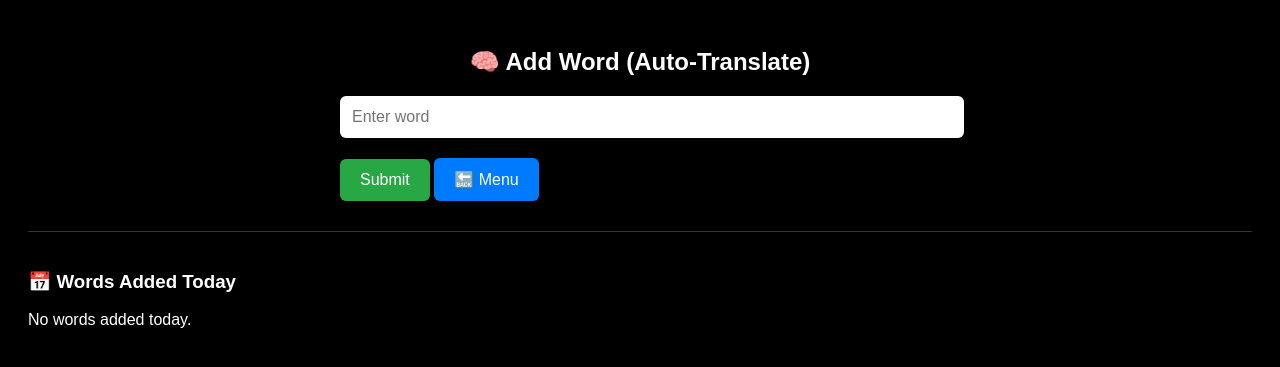
After one commit to nediHD/LingoLoop, a PHP site: page /add_word.php in a window 1280 px wide. The commit adds this page. Shown: the top 367 px of the page. Run offline with PHP 8.4, Linux system fonts and the light colour scheme; the visitor is signed in with stand-in values (Sample User, id 1); tables that the repository leaves empty or names only in its code hold one stand-in row (values such as "Sample post"); a stand-in replaces the project's code that opens the database connection; some libraries are stand-ins or nearby versions.

Commit message:
Progress made

```diff
--- a/models/VocabularyManager.php
+++ b/models/VocabularyManager.php
@@ -9,11 +9,25 @@ class VocabularyManager
         $this->db = $db;
     }
 
-    public function addWordToProfile($userId, $word, $translation,)
+    public function translation_to($term) {
+        $escapedInput = escapeshellarg($term);
+        $pythonScript = BASE_PATH . "/models/ai_translation.py";
+        $command = "python" . escapeshellarg($pythonScript) . " $escapedInput";
+        $output = shell_exec($command);
+        $translation = json_decode($output, true);
+
+        if ($translation === null) {
+            error_log("❌ Translation failed. Raw output: $output");
+        }
+
+        return $translation;
+    }
+
+    public function addWordToProfile($userId, $word, $translation)
     {
         $stmt = $this->db->prepare("INSERT INTO user_vocabulary
-            (user_id, term, translation, date_added, last_used, points, next_review_date, review_days)
-            VALUES (?, ?, ?, NOW(), NULL, 0, NOW(),0)");
+            (user_id, term, translation, date_added,  points, next_review_date, review_days)
+            VALUES (?, ?, ?, NOW(),  0, NOW(),0)");
 
         $stmt->bind_param("iss", $userId, $word, $translation);
         $stmt->execute();
--- /dev/null
+++ b/view/add_word.php
@@ -0,0 +1,143 @@
+<?php
+define('BASE_PATH', dirname(__DIR__));
+require_once BASE_PATH . '/models/SessionManager.php';
+require_once BASE_PATH . '/models/VocabularyManager.php';
+require_once BASE_PATH . '/models/Database.php';
+
+SessionManager::startSession();
+
+if (!SessionManager::isLoggedIn()) {
+    header("Location: /lingoloop/view/index.php?action=login");
+    exit();
+}
+
+$db = Database::getInstance();
+$userId = $_SESSION['user_id'] ?? null;
+$vocabManager = new VocabularyManager($db);
+
+if ($_SERVER['REQUEST_METHOD'] === 'POST' ) {
+    $word = trim($_POST['term']);
+    if ($word) {
+        $translation = $vocabManager->translation_to($word);
+        if ($word && $translation) {
+            $vocabManager->addWordToProfile($userId, $word, $translation);
+        } else {
+            echo "<p style='color:red;'>❌ Translation failed. Please check your internet connection or AI service.</p>";
+
+        }
+
+    }
+}
+
+// Današnje reči
+$todayWords = array_filter(
+    $vocabManager->getAllWords($userId),
+    fn($word) => $word['date_added'] === date('Y-m-d')
+);
+
+// Brisanje
+if (isset($_GET['delete'])) {
+    $wordId = intval($_GET['delete']);
+    $vocabManager->deleteWord($wordId);
+    header("Location: add_words.php");
+    exit();
+}
+?>
+
+<!DOCTYPE html>
+<html lang="en">
+<head>
+    <meta charset="UTF-8">
+    <title>Add Word (Auto Translation)</title>
+    <meta name="viewport" content="width=device-width, initial-scale=1.0">
+    <style>
+        body { background-color: #000; color: #fff; font-family: Arial, sans-serif; padding: 20px; }
+        h2 { text-align: center; margin-bottom: 20px; }
+
+        form { max-width: 600px; margin: 0 auto 30px auto; }
+        input[type="text"] {
+            width: 100%;
+            padding: 12px;
+            font-size: 1rem;
+            margin-bottom: 10px;
+            border-radius: 6px;
+            border: none;
+        }
+
+        button[type="submit"], .menu-btn {
+            padding: 12px 20px;
+            font-size: 1rem;
+            border: none;
+            border-radius: 6px;
+            background-color: #28a745;
+            color: white;
+            cursor: pointer;
+            margin-top: 10px;
+            display: inline-block;
+        }
+
+        .menu-btn {
+            background-color: #007bff;
+            text-decoration: none;
+        }
+
+        .scroll-container {
+            max-height: 400px;
+            overflow-y: auto;
+            margin-top: 30px;
+            border-top: 1px solid #333;
+            padding-top: 20px;
+        }
+
+        .word-button {
+            display: flex;
+            justify-content: space-between;
+            align-items: center;
+            background-color: #111;
+            padding: 12px;
+            margin-bottom: 10px;
+            border-radius: 6px;
+        }
+
+        .word-button span {
+            font-size: 1.1rem;
+        }
+
+        .delete-btn {
+            background-color: #dc3545;
+            color: white;
+            padding: 6px 12px;
+            border: none;
+            border-radius: 4px;
+            cursor: pointer;
+        }
+    </style>
+</head>
+<body>
+
+<h2>🧠 Add Word (Auto-Translate)</h2>
+
+<form method="POST">
+    <input type="text" name="term" placeholder="Enter word" required>
+    <button type="submit">Submit</button>
+    <a href="vocabulary_dashboard.php" class="menu-btn">🔙 Menu</a>
+</form>
+
+<div class="scroll-container">
+    <h3>📅 Words Added Today</h3>
+    <?php foreach ($todayWords as $word): ?>
+        <div class="word-button">
+            <span><?= htmlspecialchars($word['term']) ?> – <?= htmlspecialchars($word['translation']) ?></span>
+            <form method="GET" onsubmit="return confirm('Delete this word?');">
+                <input type="hidden" name="delete" value="<?= $word['id'] ?>">
+                <button type="submit" class="delete-btn">Delete</button>
+            </form>
+        </div>
+    <?php endforeach; ?>
+    <?php if (empty($todayWords)): ?>
+        <p>No words added today.</p>
+    <?php endif; ?>
+</div>
+
+</body>
+</html>
--- a/view/vocabulary_dashboard.php
+++ b/view/vocabulary_dashboard.php
@@ -105,7 +105,7 @@ $toRepeat = $vocabManager->countWordsToRepeat($userId);
 </div>
 
 <div class="button-grid">
-    <a href="add_words.php" class="action-btn">➕ Add Words</a>
+    <a href="/lingoloop/view/add_word.php" class="action-btn">➕ Add Words</a>
     <a href="delete_words.php" class="action-btn">🗑️ Delete Words</a>
     <a href="learn_words.php" class="action-btn">📖 Learn Words</a>
     <a href="revise_words.php" class="action-btn">🔄 Revise Words</a>
```
Also changed, not shown: view/add_word1.php (added, +38 -0 lines), 2 other files.
